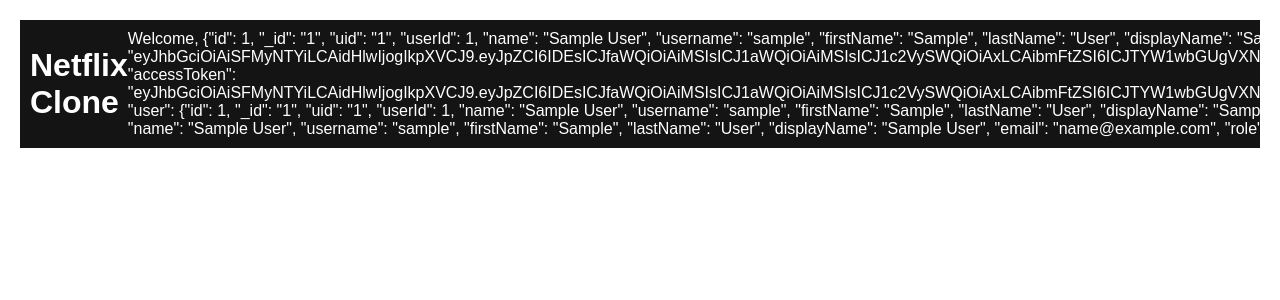
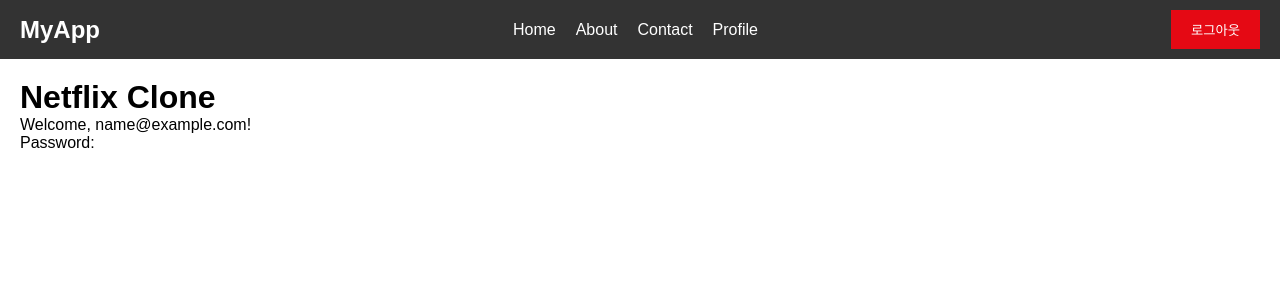
Before and after one commit to KimJH0709/clone-netflix, a Vue app: page / in a window 1280 px wide. Shown: the top 300 px of the page. Built offline with nearby package versions, Linux system fonts and the light colour scheme; sample sign-in values are in the browser's storage.

Commit message:
Modify code

```diff
--- a/src/App.vue
+++ b/src/App.vue
@@ -1,12 +1,25 @@
 <!-- src/App.vue -->
 <template>
   <div id="app">
+    <NavBar v-if="!isLoginPage"/>
     <router-view />
   </div>
 </template>
 
 <script>
+// import { useRoute } from 'vue-router';
+import NavBar from './components/Nabvar.vue';
+
 export default {
+  components: {
+    NavBar,
+  },
+  computed: {
+    isLoginPage() {
+      const route = this.$route;
+      return route.path === '/signin' || route.path === '/signup';
+    },
+  },
   name: 'App',
 };
 </script>
--- /dev/null
+++ b/src/components/Nabvar.vue
@@ -0,0 +1,86 @@
+<template>
+  <nav class="navbar">
+    <div class="navbar-brand">
+      <a href="/" class="navbar-logo">MyApp</a>
+    </div>
+    <ul class="navbar-links">
+      <li><router-link to="/">Home</router-link></li>
+      <li><router-link to="/about">About</router-link></li>
+      <li><router-link to="/contact">Contact</router-link></li>
+      <li><router-link to="/profile">Profile</router-link></li>
+    </ul>
+    <button v-if="currentUser" @click="logout" class="auth-button">로그아웃</button>
+  </nav>
+</template>
+
+<script>
+export default {
+  name: 'Navbar',
+  data() {
+    return {
+      currentUser: null,
+    };
+  },
+  methods: {
+    logout() {
+      localStorage.removeItem('currentUser');
+      this.currentUser = null;
+      alert('You have been logged out.');
+      this.$router.push({ path: '/signin' });
+    },
+  },
+  mounted() {
+    this.currentUser = localStorage.getItem('currentUser');
+  },
+};
+</script>
+
+<style scoped>
+.navbar {
+  display: flex;
+  justify-content: space-between;
+  align-items: center;
+  padding: 10px 20px;
+  background-color: #333;
+  color: white;
+}
+
+.navbar-brand a {
+  text-decoration: none;
+  color: white;
+  font-size: 1.5rem;
+  font-weight: bold;
+}
+
+.navbar-links {
+  list-style: none;
+  display: flex;
+  gap: 20px;
+}
+
+.navbar-links li {
+  display: inline;
+}
+
+.navbar-links a {
+  text-decoration: none;
+  color: white;
+  font-size: 1rem;
+}
+
+.navbar-links a:hover {
+  color: #ddd;
+}
+
+.auth-button {
+  background-color: #e50914;
+  color: #fff;
+  border: none;
+  padding: 10px 20px;
+  cursor: pointer;
+}
+
+.auth-button:hover {
+  background-color: #f40612;
+}
+</style>
--- a/src/views/AuthPage.vue
+++ b/src/views/AuthPage.vue
@@ -111,6 +111,7 @@
           email: this.email,
           password: this.password,
         };
+        // JSON 형식으로 저장
         localStorage.setItem(this.email, JSON.stringify(user));
         alert('Registration successful!');
         this.toggle();
@@ -167,8 +168,8 @@
         this.loginEmail = autoLoginUser;
         const storedUser = JSON.parse(localStorage.getItem(autoLoginUser));
         if (storedUser) {
-          this.loginPassword = storedUser.password; // 자동으로 저장된 비밀번호로 로그인 시도
-          this.login(); // 자동 로그인 호출
+          this.loginPassword = storedUser.password;
+          this.login();
         }
       }
     } else {
--- a/src/views/HomePage.vue
+++ b/src/views/HomePage.vue
@@ -1,14 +1,17 @@
 <template>
   <div class="homepage">
-    <header class="header">
-      <h1>Netflix Clone</h1>
-      <div v-if="currentUser" class="user-info">
-        <p>Welcome, {{ currentUser }}!</p>
-      </div>
-      <button @click="handleAuthAction" class="auth-button">
-        {{ currentUser ? '로그아웃' : '로그인' }}
-      </button>
-    </header>
+    <h1>Netflix Clone</h1>
+    <div v-if="currentUser" class="user-info">
+      <p v-if="typeof currentUser === 'object'">
+        Welcome, {{ currentUser.email }}!
+      </p>
+      <p v-if="typeof currentUser === 'object'">
+        Password: {{ currentUser.password }}
+      </p>
+      <p v-else>
+        Welcome, {{ currentUser }}!
+      </p>
+    </div>
   </div>
 </template>
 
@@ -20,28 +23,20 @@
       currentUser: null,
     };
   },
-  methods: {
-    goToSignin() {
-      this.$router.push({ path: '/signin' });
-    },
-    handleAuthAction() {
-      if (this.currentUser) {
-        // 로그아웃 처리
-        localStorage.removeItem('currentUser');
-        this.currentUser = null;
-        alert('You have been logged out.');
+  mounted() {
+    try {
+      const storedUser = localStorage.getItem('currentUser');
+      if (storedUser) {
+        // JSON으로 파싱 가능한지 확인
+        this.currentUser = storedUser.startsWith('{') ? JSON.parse(storedUser) : storedUser;
+      } else {
+        alert('You need to log in first.');
         this.$router.push({ path: '/signin' });
-      } else {
-        // 로그인 페이지로 이동
-        this.goToSignin();
       }
-    },
-  },
-  mounted() {
-    this.currentUser = localStorage.getItem('currentUser');
-    if (!this.currentUser) {
-      // 로그인이 되어 있지 않으면 로그인 페이지로 이동
-      alert('You need to log in first.');
+    } catch (e) {
+      console.error('Failed to parse user data:', e);
+      alert('Error reading user data. Please log in again.');
+      localStorage.removeItem('currentUser');
       this.$router.push({ path: '/signin' });
     }
   },
@@ -52,22 +47,4 @@
 .homepage {
   padding: 20px;
 }
-.header {
-  display: flex;
-  justify-content: space-between;
-  align-items: center;
-  background-color: #141414;
-  color: #fff;
-  padding: 10px;
-}
-.auth-button {
-  background-color: #e50914;
-  color: #fff;
-  border: none;
-  padding: 10px 20px;
-  cursor: pointer;
-}
-.auth-button:hover {
-  background-color: #f40612;
-}
 </style>
```
Also changed, not shown: .eslintrc.js.
